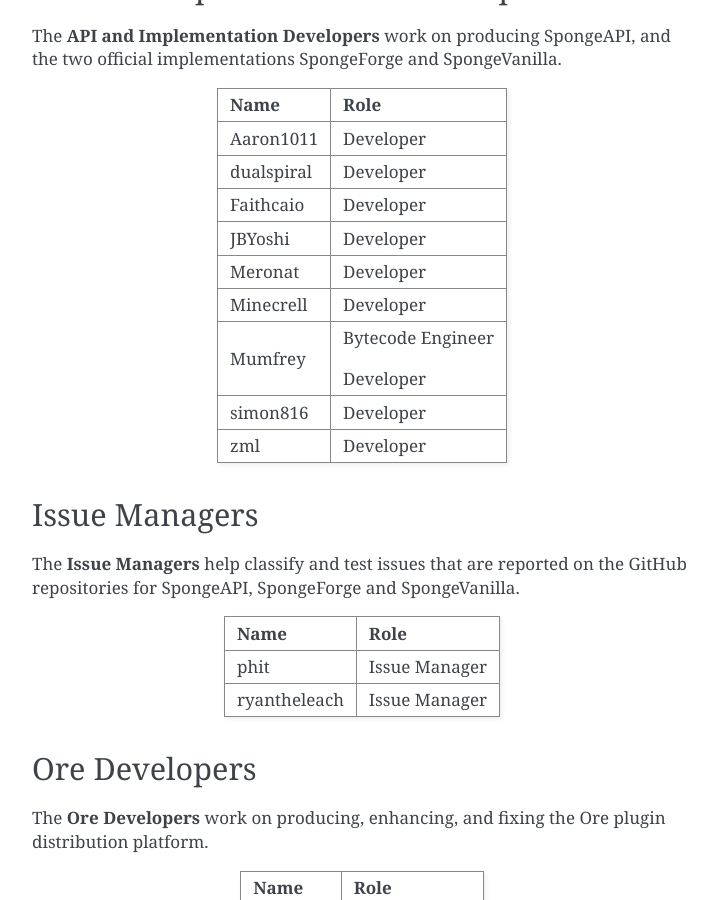
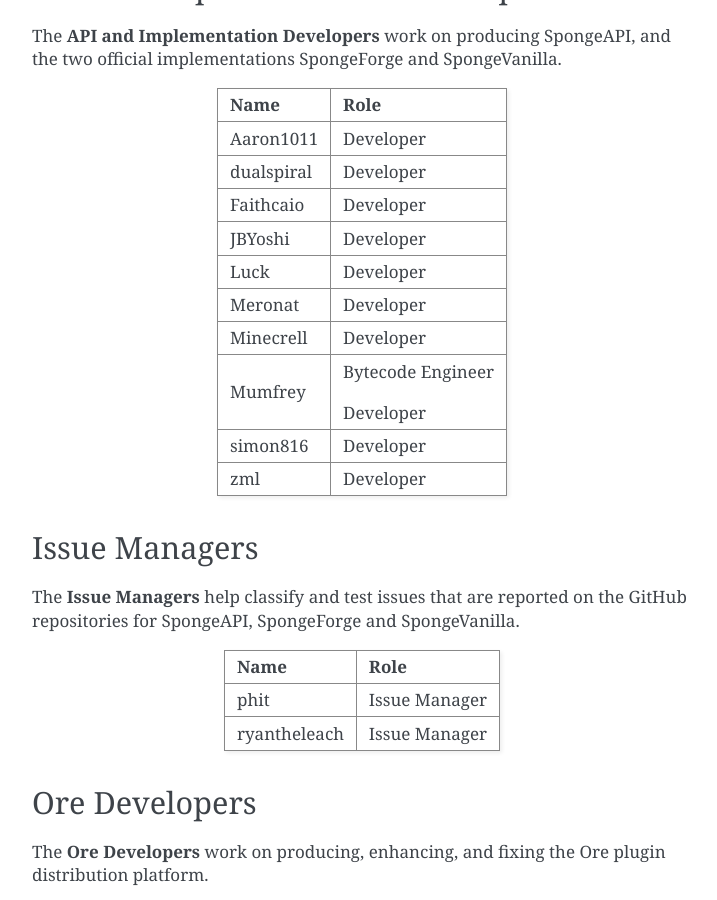
Before and after one commit to SpongePowered/SpongeDocs, a Sphinx documentation site: the page built from source/about/staff.rst, in a window 1280 px wide and 900 px high, scrolled down 1277 px. Shown: the whole window, without its empty margins (388-1105 px from the left). Built offline with Sphinx 7.4.7, drawn with Linux system fonts in a browser that asks for light colours; pages that are not in the unit, such as notebooks, are missing from menus.

Commit message:
Add Luck to devs

```diff
--- a/source/about/staff.rst
+++ b/source/about/staff.rst
@@ -79,6 +79,8 @@
 | Faithcaio                         | Developer                          |
 +-----------------------------------+------------------------------------+
 | JBYoshi                           | Developer                          |
++-----------------------------------+------------------------------------+
+| Luck                              | Developer                          |
 +-----------------------------------+------------------------------------+
 | Meronat                           | Developer                          |
 +-----------------------------------+------------------------------------+
```
